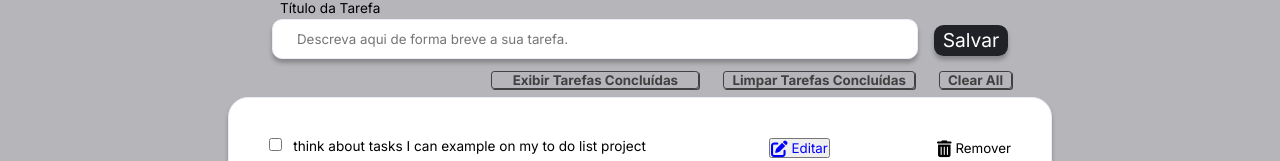
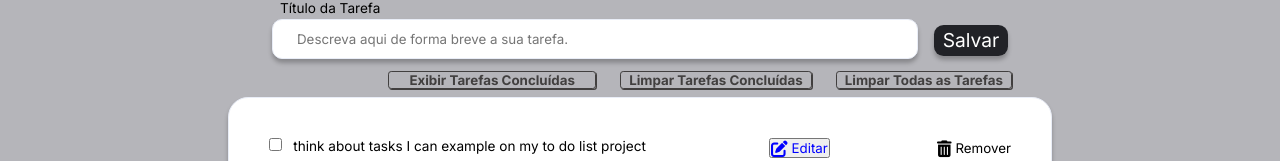
Before and after one commit to rug19/teste-trainee-dev, an Angular app: page /#/todo in a window 1280 px wide. Shown: the part 169-330 px from the top of the page. Built offline with nearby package versions, Linux system fonts and the light colour scheme.

Commit message:
fix: corrigido label do botao de 'Clear All' para 'Limpar todas as Tarefas'

```diff
--- a/src/app/todo/todo.component.ts
+++ b/src/app/todo/todo.component.ts
@@ -64,6 +64,6 @@ export class TodoComponent implements OnInit {
   }
 
   get labelClearAll(){
-    return 'Clear All'
+    return 'Limpar Todas as Tarefas'
   }
 }
```
